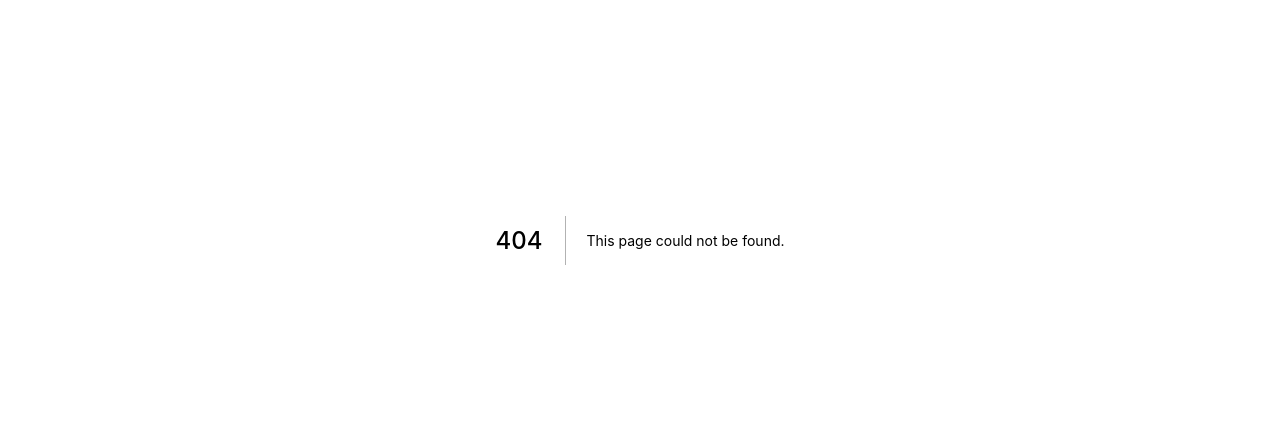
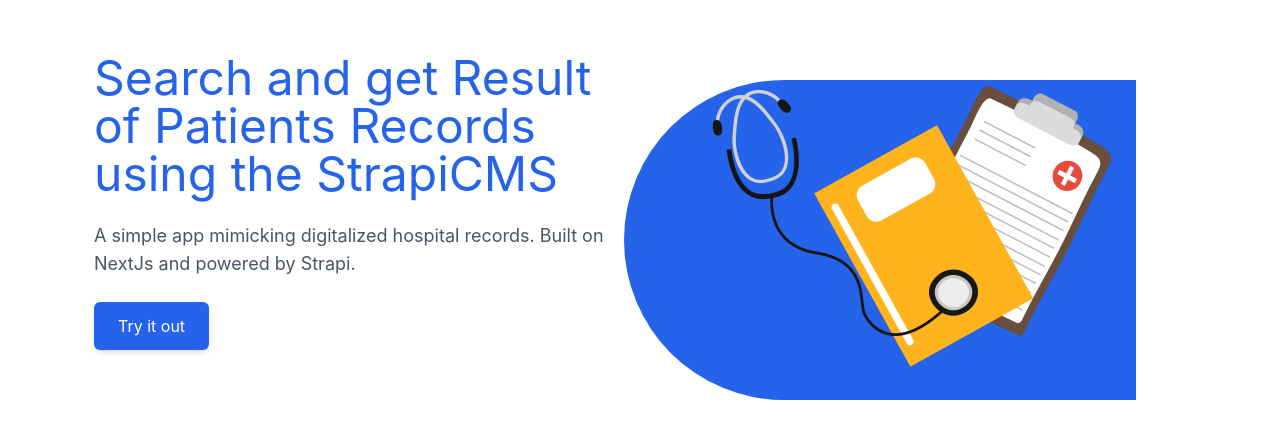
Before and after one commit to Victory-ET/Strapi-Hospital-Records-App, a Next.js app: page /Components/Landing in a window 1280 px wide. Before the commit this address had no page. Shown: the part 160-598 px from the top of the page. Built offline with nearby package versions, Linux system fonts and the light colour scheme.

Commit message:
frontend layout

```diff
--- /dev/null
+++ b/pages/Components/Landing.js
@@ -0,0 +1,31 @@
+import React from 'react';
+import Image from 'next/image';
+function Landing() {
+  return <div>
+      <section className=' relative'>
+          {/* hero section */}
+        <div className=' container flex flex-col-reverse lg:flex-row items-center gap-12 mt-14 lg:mt-28'>
+            {/* content */}
+            <div className='flex flex-1 flex-col items-center lg:items-start'>
+                <h2 className=' text-3xl text-blue-600 md:text-4xl lg:text-5xl text-center lg:text-left mb-6'>
+                    Search and get Result of Patients Records using the StrapiCMS
+                </h2>
+                <p className=' text-lg text-center lg:text-left mb-6 text-gray-600'>
+                    A simple app mimicking digitalized hospital records. Built on NextJs and powered by Strapi.
+                </p>
+                <div className=' flex justify-center flex-wrap gap-6'>
+                    <button className=' btn hover:bg-white hover:text-blue-600 hover:border-blue-600 hover:border-2'>Try it out</button>
+                </div>
+            </div>
+            {/* image */}
+            <div className=' flex justify-center flex-1 mb-10 md:mb-16 lg:mb-0 z-10'>
+                <Image src="/hosrecords.png" height={500} width={500} className=' w-5/6 h-5/6 sm:h-3/4 md:w-full md:h-full'  alt="stethoscope and record"/>
+            </div>
+        </div>
+        {/* container attachment shape */}
+        <div className='hidden md:block overflow-hidden bg-blue-600 rounded-l-full absolute h-80 w-2/4 top-32 right-0 lg:-bottom-28 lg:right-36 lg:w-2/5'></div>
+      </section>
+  </div>;
+}
+
+export default Landing;
--- /dev/null
+++ b/pages/Components/Record.js
@@ -0,0 +1,16 @@
+import React from 'react';
+
+function Record() {
+  return <div>
+      <section className=' bg-gray-100 py-20 mt-20 lg:mt-60'>
+        <div className='sm:w-3/4 lg:w-5/12 mx-auto'>
+        <h2 className=' text-3xl text-blue-600 text-center font-bold'>Search for Records</h2>
+        <p className=' text-gray-600 text-center mt-4'>
+            Enter a random name in the search box below and see what records pop up....
+        </p>
+        </div>
+      </section>
+  </div>;
+}
+
+export default Record;
--- /dev/null
+++ b/pages/Components/Topnav.js
@@ -0,0 +1,26 @@
+import React from "react";
+import { FontAwesomeIcon } from "@fortawesome/react-fontawesome";
+import { faBars } from "@fortawesome/free-solid-svg-icons";
+
+function Topnav() {
+  return (
+    <div className=" w-screen fixed flex items-center justify-center px-2 top-2 z-20">
+      <nav className=" container flex items-start py-4 mt-4 sm:mt-12 backdrop-blur-md relative">
+      {/* <nav className=" z-20 fixed container flex items-start py-4 mt-4 sm:mt-12 backdrop-blur top-1 lg:left-20 lg:w-full md:left-0 sm:left-0"> */}
+        <div className=" relative">
+          <h1 className=" text-blue-600 font-bold text-2xl">Hospital Records</h1>
+        </div>
+        <ul className="navigation sm:flex flex-1 justify-end items-center gap-12 text-slate-900 uppercase text-xs md:py-1">
+          <li className="cursor-pointer">Home</li>
+          <li className=" cursor-pointer">Search</li>
+          <li className=" cursor-pointer">About</li>
+        </ul>
+        <div className="flex sm:hidden flex-1 justify-end z-40">
+        <FontAwesomeIcon className=" text-2xl" icon={faBars} />
+        </div>
+      </nav>
+    </div>
+  );
+}
+
+export default Topnav;
--- a/pages/index.js
+++ b/pages/index.js
@@ -1,69 +1,14 @@
-import Head from 'next/head'
-import Image from 'next/image'
 import styles from '../styles/Home.module.css'
+import Topnav from './Components/Topnav'
+import Landing from './Components/Landing'
+import Record from './Components/Record'
 
 export default function Home() {
   return (
-    <div className={styles.container}>
-      <Head>
-        <title>Create Next App</title>
-        <meta name="description" content="Generated by create next app" />
-        <link rel="icon" href="/favicon.ico" />
-      </Head>
-
-      <main className={styles.main}>
-        <h1 className={styles.title}>
-          Welcome to <a href="https://nextjs.org">Next.js!</a>
-        </h1>
-
-        <p className={styles.description}>
-          Get started by editing{' '}
-          <code className={styles.code}>pages/index.js</code>
-        </p>
-
-        <div className={styles.grid}>
-          <a href="https://nextjs.org/docs" className={styles.card}>
-            <h2>Documentation &rarr;</h2>
-            <p>Find in-depth information about Next.js features and API.</p>
-          </a>
-
-          <a href="https://nextjs.org/learn" className={styles.card}>
-            <h2>Learn &rarr;</h2>
-            <p>Learn about Next.js in an interactive course with quizzes!</p>
-          </a>
-
-          <a
-            href="https://github.com/vercel/next.js/tree/canary/examples"
-            className={styles.card}
-          >
-            <h2>Examples &rarr;</h2>
-            <p>Discover and deploy boilerplate example Next.js projects.</p>
-          </a>
-
-          <a
-            href="https://vercel.com/new?utm_source=create-next-app&utm_medium=default-template&utm_campaign=create-next-app"
-            className={styles.card}
-          >
-            <h2>Deploy &rarr;</h2>
-            <p>
-              Instantly deploy your Next.js site to a public URL with Vercel.
-            </p>
-          </a>
-        </div>
-      </main>
-
-      <footer className={styles.footer}>
-        <a
-          href="https://vercel.com?utm_source=create-next-app&utm_medium=default-template&utm_campaign=create-next-app"
-          target="_blank"
-          rel="noopener noreferrer"
-        >
-          Powered by{' '}
-          <span className={styles.logo}>
-            <Image src="/vercel.svg" alt="Vercel Logo" width={72} height={16} />
-          </span>
-        </a>
-      </footer>
+    <div className="font-Roboto">
+      <Topnav/>
+      <Landing/>
+      <Record/>
     </div>
   )
 }
--- /dev/null
+++ b/postcss.config.js
@@ -0,0 +1,6 @@
+module.exports = {
+  plugins: {
+    tailwindcss: {},
+    autoprefixer: {},
+  },
+}
--- a/styles/globals.css
+++ b/styles/globals.css
@@ -1,3 +1,21 @@
+@tailwind base;
+@tailwind components;
+@tailwind utilities;
+
+@import url('https://fonts.googleapis.com/css2?family=Roboto:ital,wght@0,100;0,300;0,400;0,500;0,700;0,900;1,100;1,300;1,400;1,500;1,700;1,900&display=swap');
+
+.btn{
+  @apply shadow-md py-3 px-6 rounded-md transition duration-300 text-white bg-blue-600 outline-none
+}
+
+.navigation{}
+  @media screen and (max-width: 640px){
+    .navigation{
+      @apply w-2/6 absolute h-screen bg-white z-30 w-screen left-0 flex items-center justify-center flex-col gap-44 uppercase font-bold text-2xl top-0
+    }
+  }
+
+
 html,
 body {
   padding: 0;
--- /dev/null
+++ b/tailwind.config.js
@@ -0,0 +1,22 @@
+module.exports = {
+  content: [
+    "./pages/**/*.{js,ts,jsx,tsx}",
+    "./components/**/*.{js,ts,jsx,tsx}",
+  ],
+  theme: {
+    extend: {},
+    fontFamily: {
+      Roboto: ["Roboto, sans-serif"]
+    },
+    container: {
+      center: true,
+      padding: "1rem",
+      screens: {
+        lg: "1124px",
+        xl: "1124px",
+        "2xl": "1124px",
+      },
+    },
+  },
+  plugins: [],
+}
```
Also changed, not shown: package.json (+9 -1 lines), public/hosrecords.png (added), 1 other file (tests, documents, lock files or other folders).
